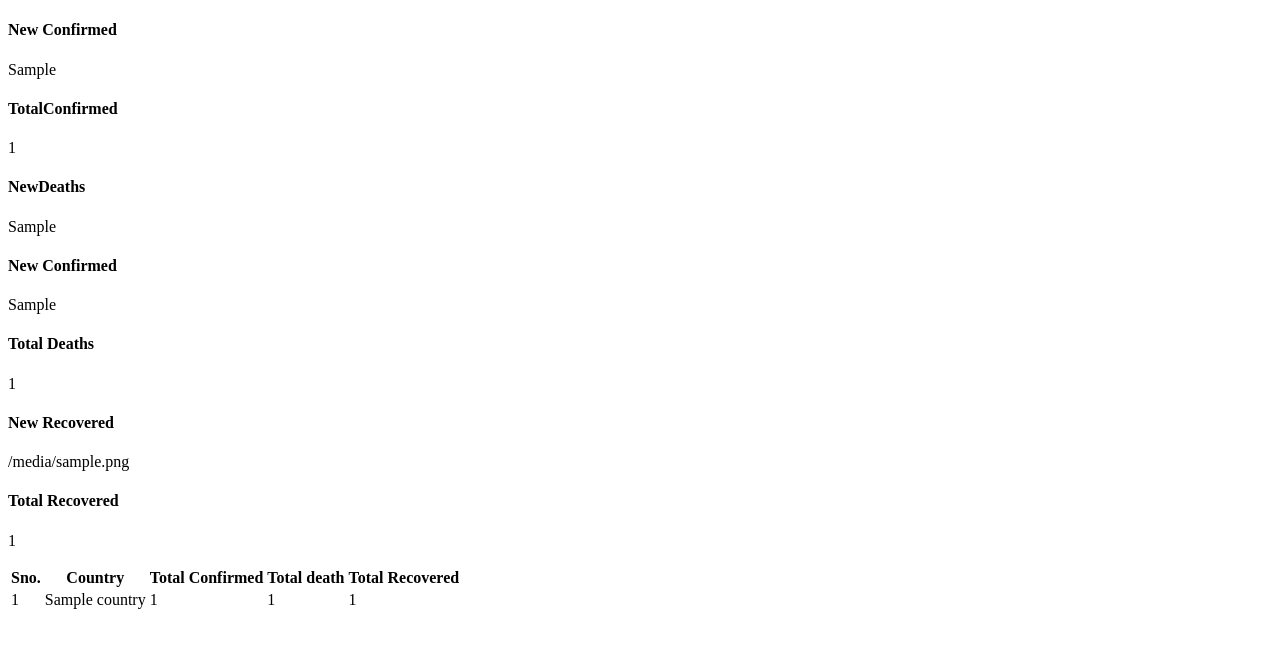
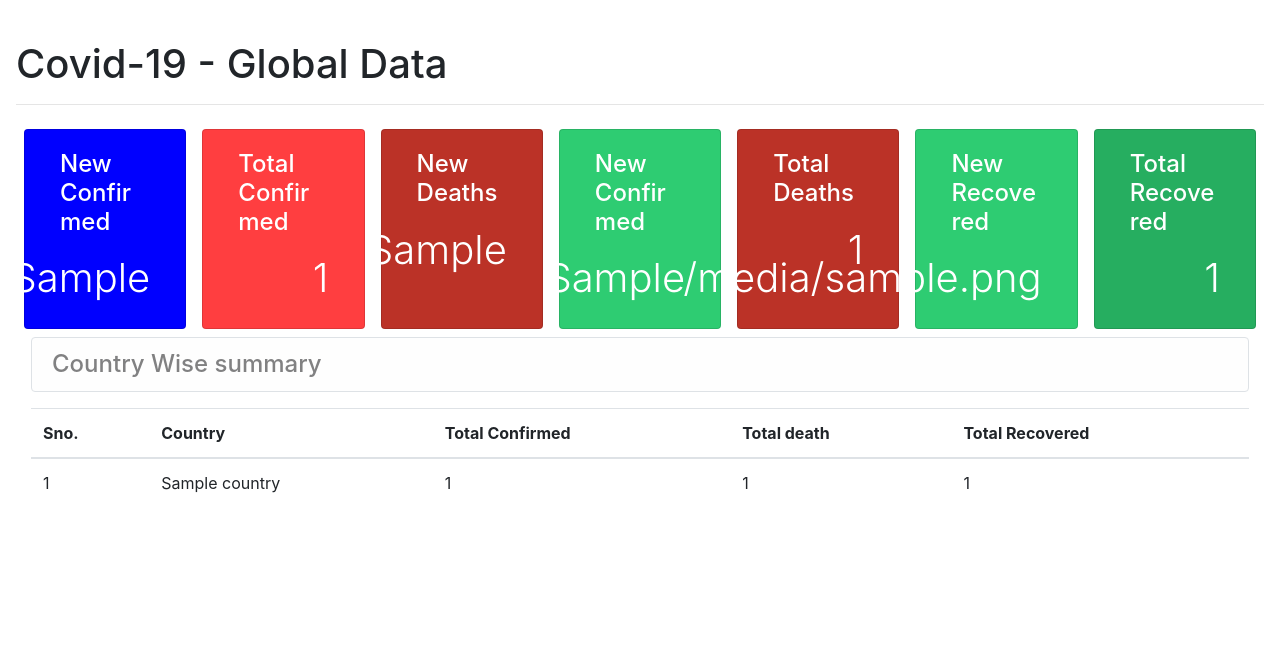
Before and after one commit to safwanvk/Covid-Tracker, a Django app: page / in a window 1280 px wide. Shown: the top 648 px of the page. Run offline with Django 3.2, Linux system fonts and the light colour scheme; tables that the repository leaves empty hold one stand-in row (values such as "Sample post"); a database or web service that is not in the repository returns one stand-in record (values such as "Sample title"); data that the repository does not hold is empty; some libraries are stand-ins or nearby versions.

Commit message:
:art: Improve template

```diff
--- a/core/templates/index.html
+++ b/core/templates/index.html
@@ -3,38 +3,86 @@
 <head>
     <meta charset="UTF-8">
     <title>Index</title>
+    <link rel="stylesheet" href="https://stackpath.bootstrapcdn.com/bootstrap/4.3.1/css/bootstrap.min.css" integrity="sha384-ggOyR0iXCbMQv3Xipma34MD+dH/1fQ784/j6cY/iJTQUOhcWr7x9JvoRxT2MZw1T" crossorigin="anonymous">
+    <style>
+        .color1 {
+          background-color: blue;
+          color: white;
+        }
+        .color2 {
+           background-color: #FF3E40;
+           color: white;
+        }
+        .color3 {
+           background-color: #BB3227;
+           color: white;
+        }
+        .color4 {
+           background-color: #2ecc72;
+           color: white;
+        }
+        .color5 {
+           background-color: #26ae60;
+           color: white;
+        }
+        .number {
+          font-weight: 300;
+          font-size: 40px;
+          float: right;
+        }
+    </style>
 </head>
-<body>
-<div class="container">
-    <div class="caed-body">
+<body class="p-3">
+<br>
+<h1 class="display-7">Covid-19 - Global Data</h1>
+<hr>
+<div class="container-fluid">
+    <div class="row">
+        <div class="card col m-2 color1">
+        <div class="card-body">
             <h4 class="card-title">New Confirmed</h4>
-        <p class="card-text">{{ global_summary.NewConfirmed}}</p>
+            <p class="card-text number">{{ global_summary.NewConfirmed}}</p>
         </div>
-    <div class="caed-body">
-        <h4 class="card-title">TotalConfirmed</h4>
-        <p class="card-text">{{ global_summary.TotalConfirmed}}</p>
     </div>
-    <div class="caed-body">
-        <h4 class="card-title">NewDeaths</h4>
-        <p class="card-text">{{ global_summary.NewDeaths}}</p>
+    <div class="card col m-2 color2">
+        <div class="card-body">
+            <h4 class="card-title">Total Confirmed</h4>
+            <p class="card-text number">{{ global_summary.TotalConfirmed}}</p>
         </div>
-     <div class="caed-body">
+    </div>
+     <div class="card col m-2 color3">
+         <div class="card-body">
+             <h4 class="card-title">New Deaths</h4>
+             <p class="card-text number">{{ global_summary.NewDeaths}}</p>
+         </div>
+     </div>
+     <div class="card col m-2 color4">
+         <div class="card-body">
              <h4 class="card-title">New Confirmed</h4>
-        <p class="card-text">{{ global_summary.NewConfirmed}}</p>
+             <p class="card-text number">{{ global_summary.NewConfirmed}}</p>
          </div>
-     <div class="caed-body">
+     </div>
+      <div class="card col m-2 color3">
+          <div class="card-body">
               <h4 class="card-title">Total Deaths</h4>
-        <p class="card-text">{{ global_summary.TotalDeaths}}</p>
+              <p class="card-text number">{{ global_summary.TotalDeaths}}</p>
           </div>
-     <div class="caed-body">
+      </div>
+      <div class="card col m-2 color4">
+          <div class="card-body">
               <h4 class="card-title">New Recovered</h4>
-        <p class="card-text">{{ global_summary.NewRecovered}}</p>
+              <p class="card-text number">{{ global_summary.NewRecovered}}</p>
           </div>
-     <div class="caed-body">
+      </div>
+      <div class="card col m-2 color5">
+          <div class="card-body">
               <h4 class="card-title">Total Recovered</h4>
-        <p class="card-text">{{ global_summary.TotalRecovered}}</p>
+              <p class="card-text number">{{ global_summary.TotalRecovered}}</p>
           </div>
-    <table>
+      </div>
+    </div>
+    <h4 class="alert alert-light border rounded">Country Wise summary</h4>
+    <table class="table">
         <thead>
         <tr>
              <th>Sno.</th>
@@ -47,15 +95,18 @@
         <tbody>
         {% for c in countries %}
         <tr>
-            <td>{{ forloop.counter}}</td>
-            <td>{{ c.Country}}</td>
-            <td>{{ c.TotalConfirmed}}</td>
-            <td>{{ c.TotalDeaths}}</td>
-            <td>{{ c.TotalRecovered}}</td>
+            <td>{{ forloop.counter }}</td>
+            <td>{{ c.Country }}</td>
+            <td>{{ c.TotalConfirmed }}</td>
+            <td>{{ c.TotalDeaths }}</td>
+            <td>{{ c.TotalRecovered }}</td>
         </tr>
         {% endfor %}
         </tbody>
     </table>
 </div>
 </body>
+<script src="https://code.jquery.com/jquery-3.3.1.slim.min.js" integrity="sha384-q8i/X+965DzO0rT7abK41JStQIAqVgRVzpbzo5smXKp4YfRvH+8abtTE1Pi6jizo" crossorigin="anonymous"></script>
+<script src="https://cdnjs.cloudflare.com/ajax/libs/popper.js/1.14.7/umd/popper.min.js" integrity="sha384-UO2eT0CpHqdSJQ6hJty5KVphtPhzWj9WO1clHTMGa3JDZwrnQq4sF86dIHNDz0W1" crossorigin="anonymous"></script>
+<script src="https://stackpath.bootstrapcdn.com/bootstrap/4.3.1/js/bootstrap.min.js" integrity="sha384-JjSmVgyd0p3pXB1rRibZUAYoIIy6OrQ6VrjIEaFf/nJGzIxFDsf4x0xIM+B07jRM" crossorigin="anonymous"></script>
 </html>
```
Lines whose indentation alone changed are shown as unchanged.
